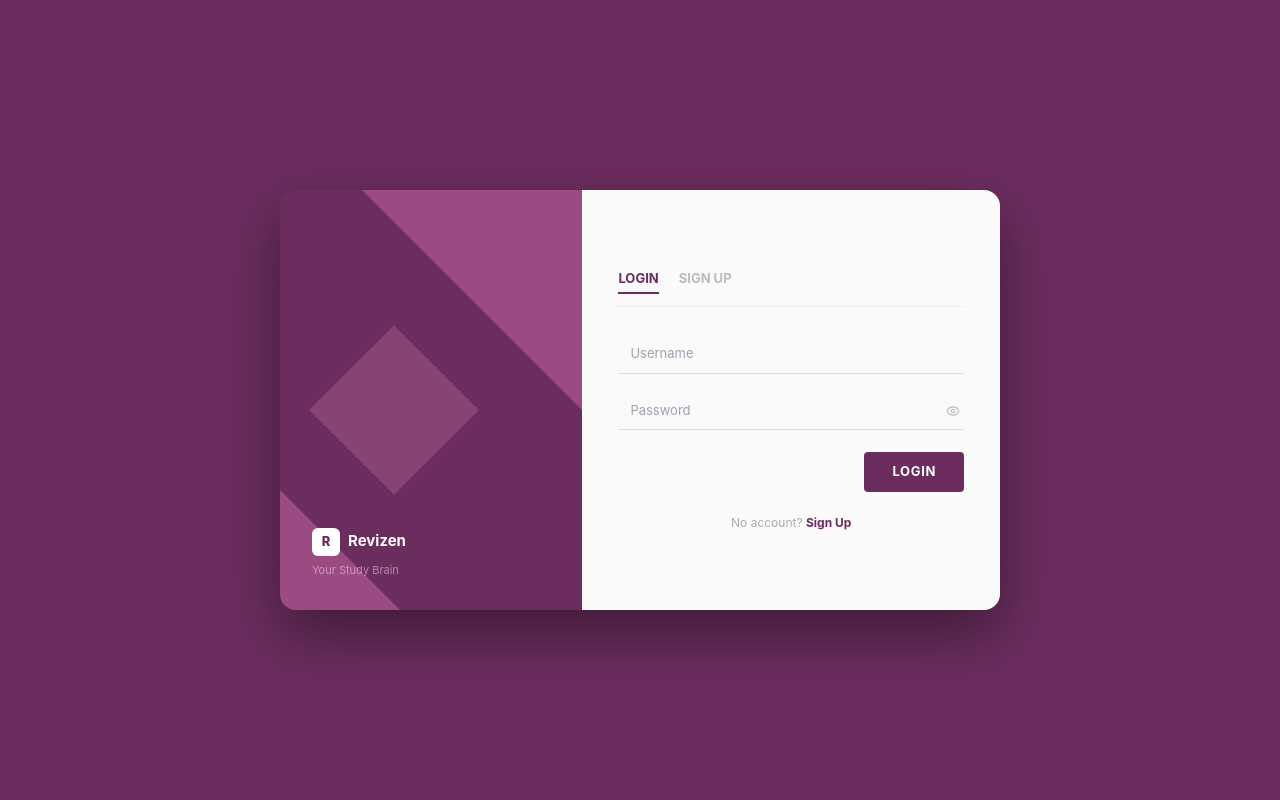
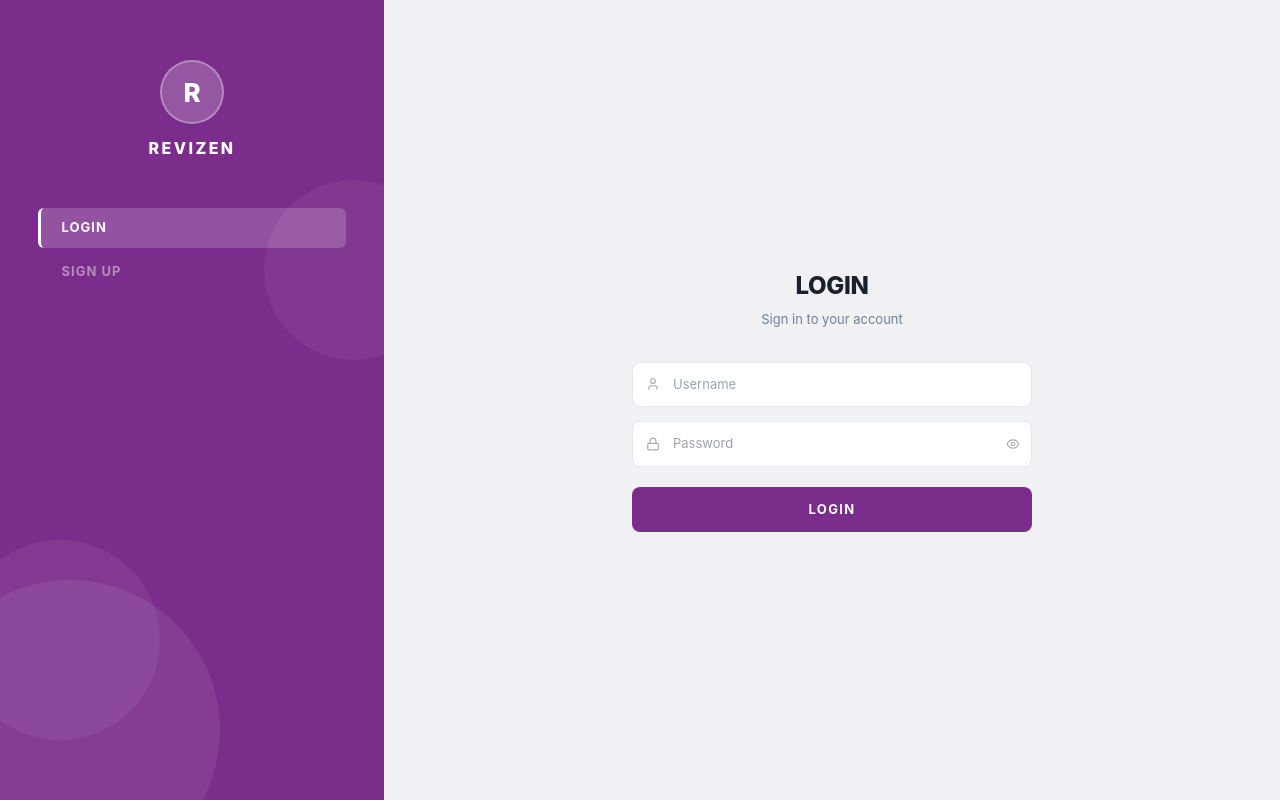
Before and after one commit to MariyaMaheen/Revizen, a React (Vite) app in the folder frontend/: page / in a window 1280 px wide. Built offline with nearby package versions, Linux system fonts and the light colour scheme.

Commit message:
Update Login.jsx

```diff
--- a/frontend/src/components/Login.jsx
+++ b/frontend/src/components/Login.jsx
@@ -1,6 +1,6 @@
 import { useState } from 'react'
 import { motion, AnimatePresence } from 'framer-motion'
-import { Eye, EyeOff, Loader2 } from 'lucide-react'
+import { Eye, EyeOff, Loader2, User, Lock } from 'lucide-react'
 import { login, register } from '../api'
 
 export default function Login({ onLogin, addToast }) {
@@ -52,102 +52,135 @@ export default function Login({ onLogin, addToast }) {
     }
   }
 
-  const inp = (err) => ({
-    width: '100%', padding: '9px 12px', borderRadius: 0,
-    border: 'none', borderBottom: `1.5px solid ${err ? '#e53e3e' : '#ddd'}`,
-    background: 'transparent', color: '#333', fontSize: 13,
+  const DARK = '#3d1a47'
+  const MID  = '#7b2d8b'
+  const LIGHT = '#a855b5'
+
+  const inp = (err, icon) => (
+    <div style={{ position: 'relative' }}>
+      <span style={{ position: 'absolute', left: 14, top: '50%', transform: 'translateY(-50%)', color: '#aaa', display: 'flex' }}>{icon}</span>
+      {arguments[2]}
+      {err && <p style={{ fontSize: 11, color: '#e53e3e', marginTop: 3 }}>{err}</p>}
+    </div>
+  )
+
+  const inputStyle = (err) => ({
+    width: '100%', padding: '12px 14px 12px 40px',
+    borderRadius: 8, border: `1.5px solid ${err ? '#e53e3e' : '#e2e8f0'}`,
+    background: '#fff', color: '#1a202c', fontSize: 13,
     outline: 'none', fontFamily: 'inherit', boxSizing: 'border-box',
   })
 
-  const DARK = '#6b2d5e'
-  const MID  = '#9b4a82'
-  const LIGHT = '#c47aaa'
+  return (
+    <div style={{ minHeight: '100vh', display: 'flex', fontFamily: 'Inter, sans-serif', background: DARK }}>
 
-  return (
-    <div style={{ minHeight: '100vh', display: 'flex', alignItems: 'center', justifyContent: 'center', background: DARK, fontFamily: 'Inter, sans-serif', padding: 16 }}>
-      <div style={{ display: 'flex', width: '100%', maxWidth: 720, minHeight: 420, borderRadius: 16, overflow: 'hidden', boxShadow: '0 24px 60px rgba(0,0,0,0.4)' }}>
+      {/* Left panel — full height */}
+      <div style={{ width: '30%', minWidth: 200, background: MID, position: 'relative', overflow: 'hidden', display: 'flex', flexDirection: 'column', alignItems: 'center', justifyContent: 'flex-start', paddingTop: 60 }}>
+        {/* Decorative circles */}
+        <div style={{ position: 'absolute', bottom: -80, left: -80, width: 300, height: 300, borderRadius: '50%', background: 'rgba(255,255,255,0.08)' }} />
+        <div style={{ position: 'absolute', bottom: 60, left: -40, width: 200, height: 200, borderRadius: '50%', background: 'rgba(255,255,255,0.06)' }} />
+        <div style={{ position: 'absolute', top: 180, right: -60, width: 180, height: 180, borderRadius: '50%', background: 'rgba(255,255,255,0.05)' }} />
 
-        {/* Left geometric panel */}
-        <div style={{ flex: '0 0 42%', background: DARK, position: 'relative', overflow: 'hidden', display: 'flex', flexDirection: 'column', justifyContent: 'flex-end', padding: 32 }}>
-          <div style={{ position: 'absolute', top: 0, right: 0, width: 0, height: 0, borderStyle: 'solid', borderWidth: '0 220px 220px 0', borderColor: `transparent ${MID} transparent transparent` }} />
-          <div style={{ position: 'absolute', bottom: 0, left: 0, width: 0, height: 0, borderStyle: 'solid', borderWidth: '120px 0 0 120px', borderColor: `transparent transparent transparent ${MID}` }} />
-          <div style={{ position: 'absolute', top: '38%', left: '18%', width: 120, height: 120, background: LIGHT, transform: 'rotate(45deg)', opacity: 0.3 }} />
-          <div style={{ position: 'relative', zIndex: 2 }}>
-            <div style={{ display: 'flex', alignItems: 'center', gap: 8, marginBottom: 6 }}>
-              <div style={{ width: 28, height: 28, borderRadius: 6, background: '#fff', display: 'flex', alignItems: 'center', justifyContent: 'center' }}>
-                <span style={{ color: DARK, fontWeight: 800, fontSize: 13 }}>R</span>
+        {/* Logo */}
+        <div style={{ position: 'relative', zIndex: 2, display: 'flex', flexDirection: 'column', alignItems: 'center', gap: 12 }}>
+          <div style={{ width: 64, height: 64, borderRadius: '50%', background: 'rgba(255,255,255,0.2)', display: 'flex', alignItems: 'center', justifyContent: 'center', border: '2px solid rgba(255,255,255,0.3)' }}>
+            <span style={{ color: '#fff', fontWeight: 800, fontSize: 26 }}>R</span>
           </div>
-              <span style={{ fontSize: 15, fontWeight: 700, color: '#fff' }}>Revizen</span>
-            </div>
-            <p style={{ fontSize: 11, color: 'rgba(255,255,255,0.45)', margin: 0 }}>Your Study Brain</p>
-          </div>
+          <span style={{ fontSize: 16, fontWeight: 800, color: '#fff', letterSpacing: '0.15em' }}>REVIZEN</span>
         </div>
 
-        {/* Right form panel */}
-        <div style={{ flex: 1, background: '#fafafa', display: 'flex', flexDirection: 'column', justifyContent: 'center', padding: '40px 36px' }}>
-          <div style={{ display: 'flex', gap: 20, marginBottom: 28, borderBottom: '1px solid #eee', paddingBottom: 12 }}>
+        {/* Nav tabs */}
+        <div style={{ position: 'relative', zIndex: 2, marginTop: 48, width: '80%', display: 'flex', flexDirection: 'column', gap: 4 }}>
           {['login', 'register'].map(m => (
             <button key={m} onClick={() => { setMode(m); setErrors({}) }}
-                style={{ background: 'none', border: 'none', cursor: 'pointer', fontSize: 13, fontWeight: 700, fontFamily: 'inherit', padding: '0 0 4px 0', color: mode === m ? DARK : '#bbb', borderBottom: mode === m ? `2px solid ${DARK}` : '2px solid transparent' }}>
+              style={{
+                padding: '10px 20px', borderRadius: 6, border: 'none', cursor: 'pointer',
+                fontFamily: 'inherit', fontSize: 13, fontWeight: 700, letterSpacing: '0.08em',
+                textAlign: 'left', transition: 'all 0.15s',
+                background: mode === m ? 'rgba(255,255,255,0.18)' : 'transparent',
+                color: mode === m ? '#fff' : 'rgba(255,255,255,0.45)',
+                borderLeft: mode === m ? '3px solid #fff' : '3px solid transparent',
+              }}>
               {m === 'login' ? 'LOGIN' : 'SIGN UP'}
             </button>
           ))}
         </div>
+      </div>
+
+      {/* Right panel — full height, light */}
+      <div style={{ flex: 1, background: '#f0f0f5', display: 'flex', alignItems: 'center', justifyContent: 'center', padding: '40px 48px' }}>
+        <div style={{ width: '100%', maxWidth: 400 }}>
+
+          <h2 style={{ fontSize: 24, fontWeight: 800, color: '#1a202c', textAlign: 'center', marginBottom: 6, letterSpacing: '-0.3px' }}>
+            {mode === 'login' ? 'LOGIN' : 'SIGN UP'}
+          </h2>
+          <p style={{ fontSize: 13, color: '#718096', textAlign: 'center', marginBottom: 32 }}>
+            {mode === 'login' ? 'Sign in to your account' : 'Create your account'}
+          </p>
 
           <AnimatePresence mode="wait">
-            <motion.form key={mode} initial={{ opacity: 0, y: 6 }} animate={{ opacity: 1, y: 0 }} exit={{ opacity: 0, y: -6 }} transition={{ duration: 0.12 }} onSubmit={handleSubmit}>
-              <div style={{ display: 'flex', flexDirection: 'column', gap: 18 }}>
+            <motion.form key={mode}
+              initial={{ opacity: 0, y: 6 }} animate={{ opacity: 1, y: 0 }}
+              exit={{ opacity: 0, y: -6 }} transition={{ duration: 0.12 }}
+              onSubmit={handleSubmit}>
+              <div style={{ display: 'flex', flexDirection: 'column', gap: 14 }}>
 
                 {mode === 'register' && (
-                  <div>
-                    <input name="full_name" value={form.full_name} onChange={handleChange} placeholder="Full Name" style={inp(errors.full_name)} />
+                  <div style={{ position: 'relative' }}>
+                    <span style={{ position: 'absolute', left: 14, top: '50%', transform: 'translateY(-50%)', color: '#aaa', display: 'flex' }}><User size={14} /></span>
+                    <input name="full_name" value={form.full_name} onChange={handleChange} placeholder="Full Name" style={inputStyle(errors.full_name)} />
                     {errors.full_name && <p style={{ fontSize: 11, color: '#e53e3e', marginTop: 3 }}>{errors.full_name}</p>}
                   </div>
                 )}
 
-                <div>
-                  <input name="username" value={form.username} onChange={handleChange} placeholder="Username" autoComplete="username" style={inp(errors.username)} />
+                <div style={{ position: 'relative' }}>
+                  <span style={{ position: 'absolute', left: 14, top: '50%', transform: 'translateY(-50%)', color: '#aaa', display: 'flex' }}><User size={14} /></span>
+                  <input name="username" value={form.username} onChange={handleChange} placeholder="Username" autoComplete="username" style={inputStyle(errors.username)} />
                   {errors.username && <p style={{ fontSize: 11, color: '#e53e3e', marginTop: 3 }}>{errors.username}</p>}
                 </div>
 
                 {mode === 'register' && (
-                  <div>
-                    <input name="email" type="email" value={form.email} onChange={handleChange} placeholder="Email Address" style={inp(errors.email)} />
+                  <div style={{ position: 'relative' }}>
+                    <span style={{ position: 'absolute', left: 14, top: '50%', transform: 'translateY(-50%)', color: '#aaa', display: 'flex' }}><User size={14} /></span>
+                    <input name="email" type="email" value={form.email} onChange={handleChange} placeholder="Email Address" style={inputStyle(errors.email)} />
                     {errors.email && <p style={{ fontSize: 11, color: '#e53e3e', marginTop: 3 }}>{errors.email}</p>}
                   </div>
                 )}
 
-                <div>
                 <div style={{ position: 'relative' }}>
-                    <input name="password" type={showPass ? 'text' : 'password'} value={form.password} onChange={handleChange} placeholder="Password" autoComplete={mode === 'login' ? 'current-password' : 'new-password'} style={{ ...inp(errors.password), paddingRight: 36 }} />
-                    <button type="button" onClick={() => setShowPass(p => !p)} style={{ position: 'absolute', right: 4, top: '50%', transform: 'translateY(-50%)', background: 'none', border: 'none', cursor: 'pointer', color: '#bbb', padding: 0, display: 'flex' }}>
+                  <span style={{ position: 'absolute', left: 14, top: '50%', transform: 'translateY(-50%)', color: '#aaa', display: 'flex' }}><Lock size={14} /></span>
+                  <input name="password" type={showPass ? 'text' : 'password'}
+                    value={form.password} onChange={handleChange} placeholder="Password"
+                    autoComplete={mode === 'login' ? 'current-password' : 'new-password'}
+                    style={{ ...inputStyle(errors.password), paddingRight: 42 }} />
+                  <button type="button" onClick={() => setShowPass(p => !p)}
+                    style={{ position: 'absolute', right: 12, top: '50%', transform: 'translateY(-50%)', background: 'none', border: 'none', cursor: 'pointer', color: '#aaa', padding: 0, display: 'flex' }}>
                     {showPass ? <EyeOff size={14} /> : <Eye size={14} />}
                   </button>
-                  </div>
                   {errors.password && <p style={{ fontSize: 11, color: '#e53e3e', marginTop: 3 }}>{errors.password}</p>}
                 </div>
 
                 {mode === 'register' && (
-                  <div>
-                    <input name="confirm_password" type={showPass ? 'text' : 'password'} value={form.confirm_password} onChange={handleChange} placeholder="Confirm Password" autoComplete="new-password" style={inp(errors.confirm_password)} />
+                  <div style={{ position: 'relative' }}>
+                    <span style={{ position: 'absolute', left: 14, top: '50%', transform: 'translateY(-50%)', color: '#aaa', display: 'flex' }}><Lock size={14} /></span>
+                    <input name="confirm_password" type={showPass ? 'text' : 'password'}
+                      value={form.confirm_password} onChange={handleChange} placeholder="Confirm Password"
+                      autoComplete="new-password" style={inputStyle(errors.confirm_password)} />
                     {errors.confirm_password && <p style={{ fontSize: 11, color: '#e53e3e', marginTop: 3 }}>{errors.confirm_password}</p>}
                   </div>
                 )}
 
-                <div style={{ display: 'flex', justifyContent: 'flex-end', marginTop: 4 }}>
-                  <motion.button type="submit" disabled={loading} whileTap={{ scale: 0.97 }}
-                    style={{ padding: '10px 28px', borderRadius: 4, border: 'none', background: DARK, color: '#fff', fontWeight: 700, fontSize: 13, cursor: loading ? 'not-allowed' : 'pointer', opacity: loading ? 0.7 : 1, display: 'flex', alignItems: 'center', gap: 8, fontFamily: 'inherit', letterSpacing: '0.05em' }}>
-                    {loading ? <Loader2 size={14} className="animate-spin" /> : mode === 'login' ? 'LOGIN' : 'CREATE'}
+                <motion.button type="submit" disabled={loading}
+                  whileTap={{ scale: 0.98 }}
+                  style={{
+                    width: '100%', padding: '13px 0', borderRadius: 8, border: 'none',
+                    background: MID, color: '#fff', fontWeight: 700, fontSize: 13,
+                    cursor: loading ? 'not-allowed' : 'pointer', opacity: loading ? 0.7 : 1,
+                    display: 'flex', alignItems: 'center', justifyContent: 'center', gap: 8,
+                    fontFamily: 'inherit', letterSpacing: '0.1em', marginTop: 6,
+                  }}>
+                  {loading ? <Loader2 size={15} className="animate-spin" /> : mode === 'login' ? 'LOGIN' : 'CREATE ACCOUNT'}
                 </motion.button>
-                </div>
-
-                <p style={{ fontSize: 12, color: '#aaa', textAlign: 'center', marginTop: 4 }}>
-                  {mode === 'login' ? "No account? " : "Have an account? "}
-                  <button type="button" onClick={() => { setMode(mode === 'login' ? 'register' : 'login'); setErrors({}) }}
-                    style={{ color: DARK, fontWeight: 700, background: 'none', border: 'none', cursor: 'pointer', fontSize: 12, fontFamily: 'inherit' }}>
-                    {mode === 'login' ? 'Sign Up' : 'Sign In'}
-                  </button>
-                </p>
               </div>
             </motion.form>
           </AnimatePresence>
```
Lines whose indentation alone changed are shown as unchanged.
